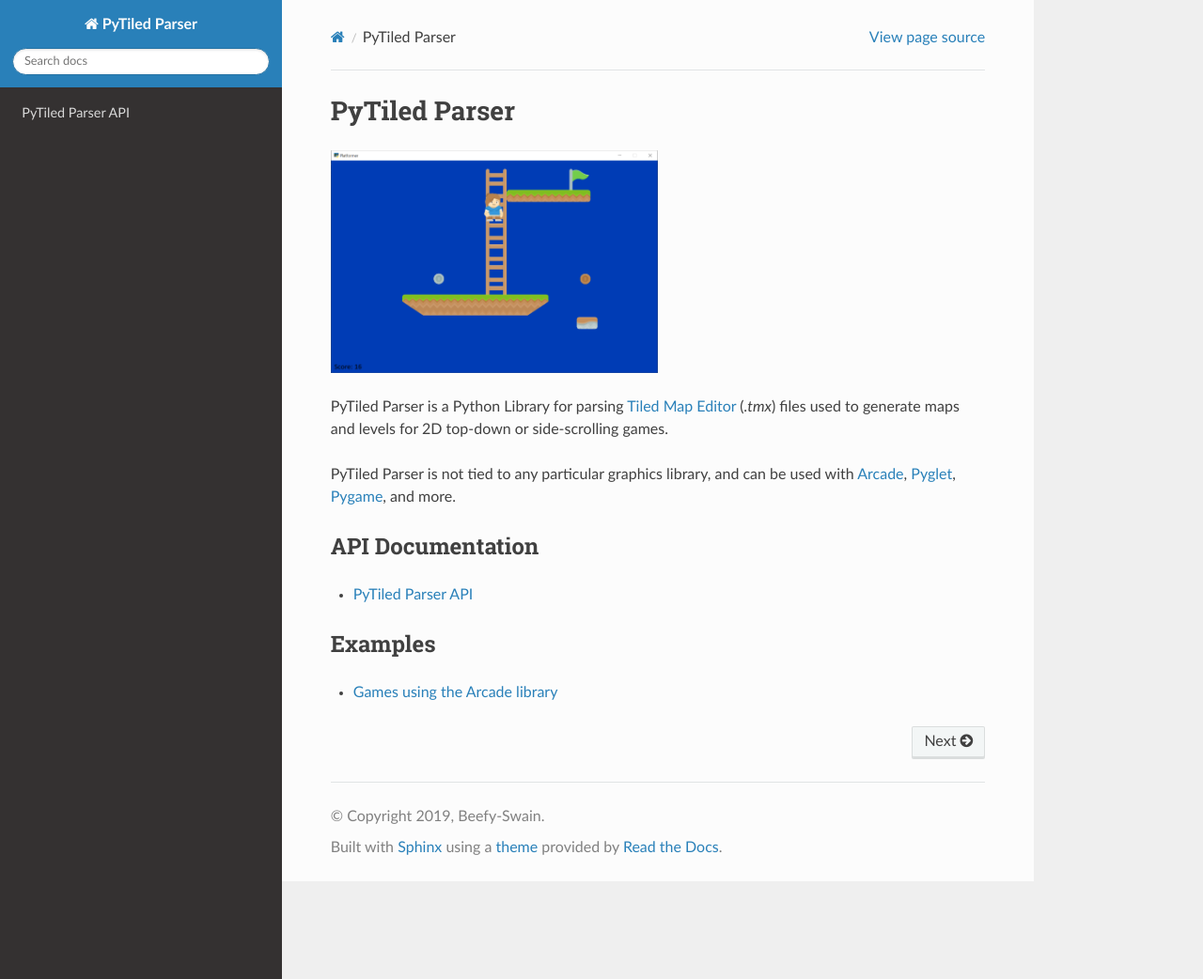
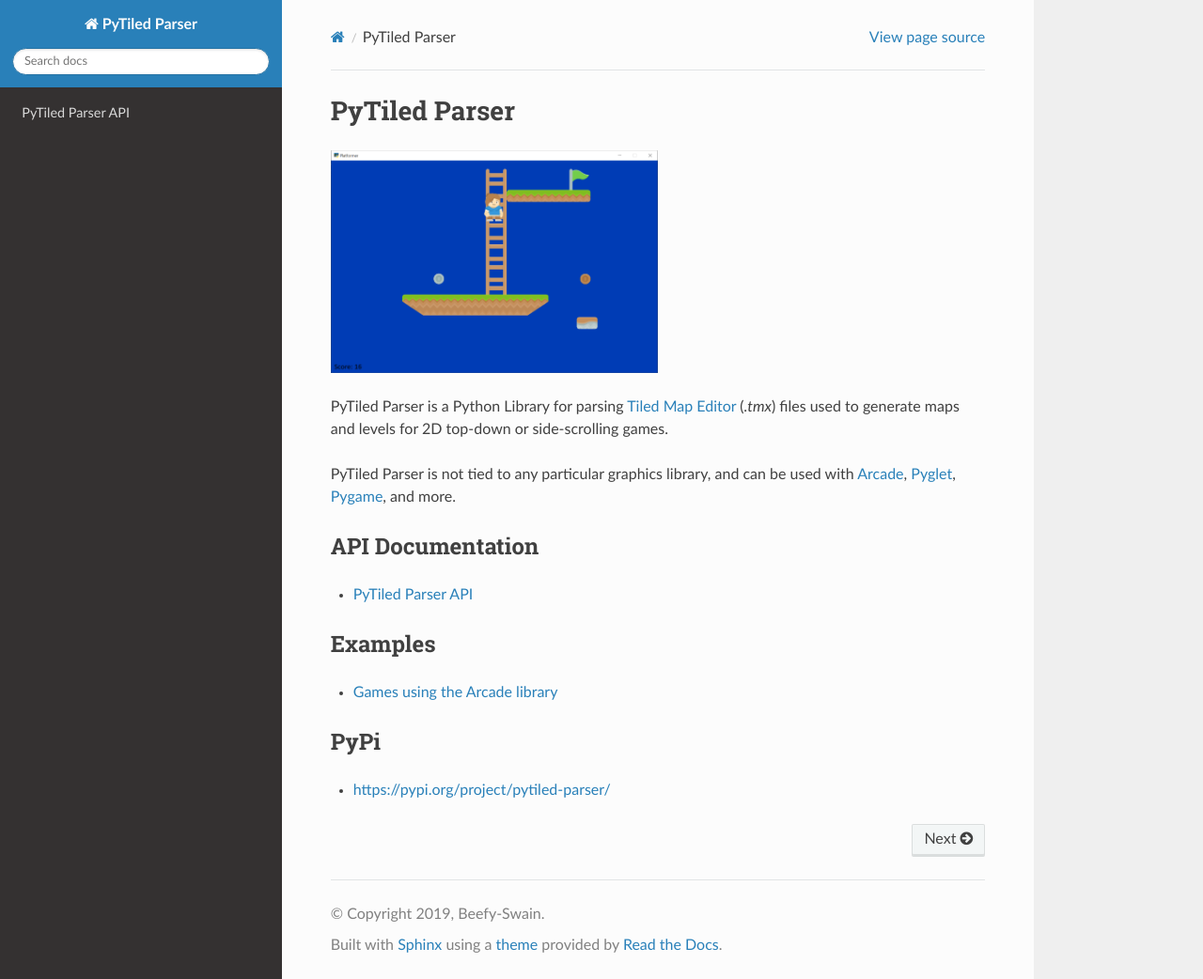
Before and after one commit to pythonarcade/pytiled_parser, a Sphinx documentation site: the page built from docs/source/index.rst, in a window 1280 px wide and 1042 px high. Shown: the whole window at 94% size. Built offline with Sphinx 7.4.7 and the Read the Docs theme 2.0.0, drawn with Linux system fonts in a browser that asks for light colours.

```diff
--- a/docs/source/conf.py
+++ b/docs/source/conf.py
@@ -25,7 +25,6 @@ copyright = '2019, Beefy-Swain'
 author = 'Beefy-Swain'
 
 sys.path.insert(0, os.path.abspath('..'))
-print(f"System Path: {sys.path}")
 
 # -- General configuration ---------------------------------------------------
 
--- a/docs/source/index.rst
+++ b/docs/source/index.rst
@@ -28,3 +28,8 @@ Examples
 .. _Arcade: http://arcade.academy
 .. _Pyglet: https://pyglet.readthedocs.io/en/pyglet-1.3-maintenance/
 .. _Pygame: https://www.pygame.org/news
+
+PyPi
+----
+
+* https://pypi.org/project/pytiled-parser/
--- a/setup.py
+++ b/setup.py
@@ -4,7 +4,7 @@ from os import path
 from setuptools import setup  # type: ignore
 
 BUILD = 0
-VERSION = "0.0.4"
+VERSION = "0.9.0"
 RELEASE = VERSION
 
 if __name__ == "__main__":
```
